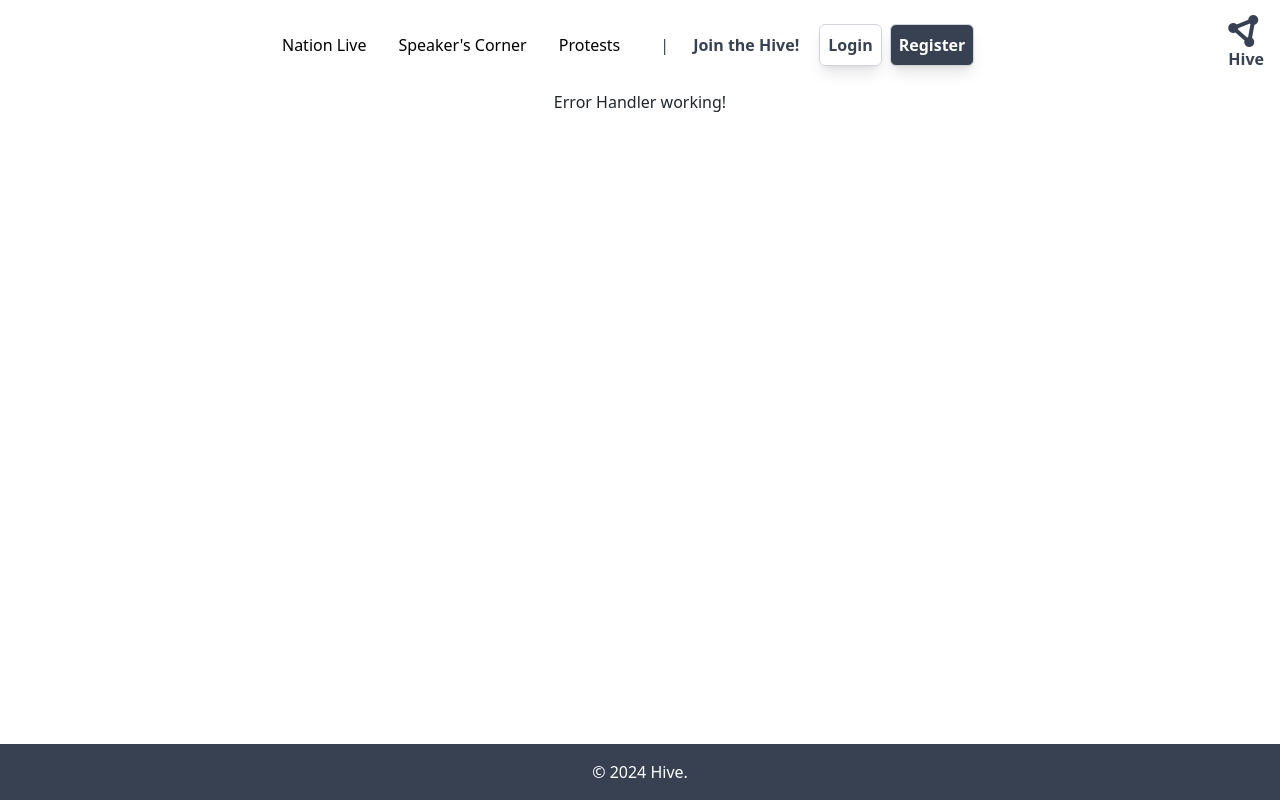
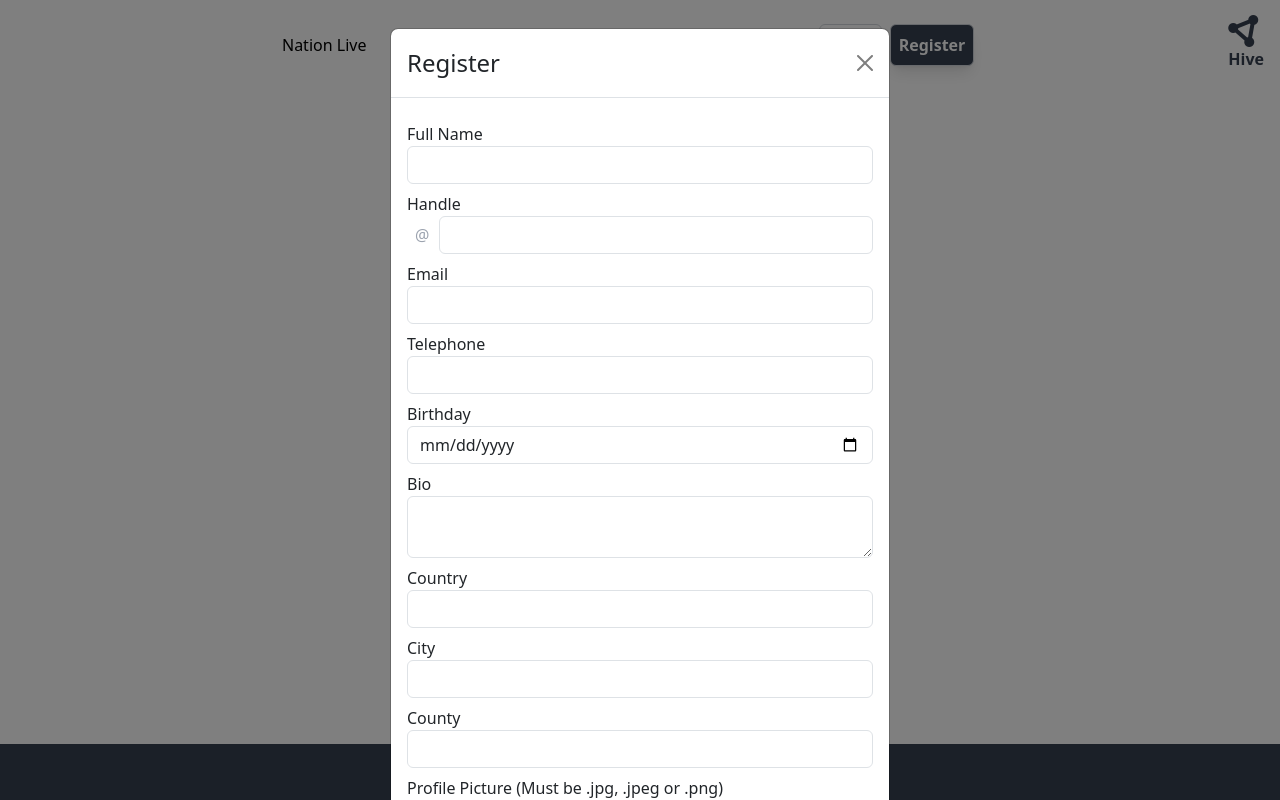
Before and after one commit to CraigAT1181/hive_fe, a React (Vite) app: page /register in a window 1280 px wide. Built offline with nearby package versions, Linux system fonts and the light colour scheme.

Commit message:
updated Register.jsx and api.js to enable registeration functionality

```diff
--- a/src/App.jsx
+++ b/src/App.jsx
@@ -21,6 +21,7 @@ const Notifications = lazy(() =>
 const Profile = lazy(() => import("./components/Profile/Profile"));
 const Settings = lazy(() => import("./components/Settings/Settings"));
 const Login = lazy(() => import("./components/SessionManager/Login"));
+const Register = lazy(() => import("./components/SessionManager/Register"));
 
 export default function App() {
   return (
@@ -46,6 +47,7 @@ export default function App() {
               <Route path="/protests" element={<Protests />} />
               <Route path="/settings" element={<Settings />} />
               <Route path="/login" element={<Login />} />
+              <Route path="/register" element={<Register />} />
               <Route path="/*" element={<ErrorHandler />} />
             </Routes>
           </Suspense>
--- a/src/api/api.js
+++ b/src/api/api.js
@@ -15,11 +15,15 @@ export const getUsers = async () => {
 
 export const registerUser = async (userDetails) => {
   try {
-    const { data } = await api.post("/users", userDetails);
-    return data;
+    const response = await api.post("/users", userDetails, {
+      headers: {
+        'Content-Type': 'multipart/form-data',
+      },
+    });
+    console.log('User registered successfully:', response.data);
+    return response;
   } catch (error) {
     console.error('Error registering user:', error);
-    throw error;
   }
 };
 
--- a/src/components/Header/HeaderDrawer.jsx
+++ b/src/components/Header/HeaderDrawer.jsx
@@ -20,35 +20,30 @@ export default function HeaderDrawer({ isDrawerOpen, toggleDrawer }) {
       className={`drawer-secondary transform ${
         isDrawerOpen ? "translate-x-0" : "-translate-x-full"
       } transition-transform`}
-      onClick={toggleDrawer}>
-      <div
-        className="drawer-primary"
-        onClick={(e) => e.stopPropagation()}>
-        <button
-          onClick={toggleDrawer}
-          className="drawer-close">
+      onClick={toggleDrawer}
+    >
+      <div className="drawer-primary" onClick={(e) => e.stopPropagation()}>
+        <button onClick={toggleDrawer} className="drawer-close">
           <svg
             className="w-6 h-6"
             fill="none"
             stroke="currentColor"
             viewBox="0 0 24 24"
-            xmlns="http://www.w3.org/2000/svg">
+            xmlns="http://www.w3.org/2000/svg"
+          >
             <path
               strokeLinecap="round"
               strokeLinejoin="round"
               strokeWidth="2"
-              d="M6 18L18 6M6 6l12 12"></path>
+              d="M6 18L18 6M6 6l12 12"
+            ></path>
           </svg>
         </button>
         <div className="drawer-user-section">
           {user ? (
             <>
               <div>
-                <img
-                  src={"/profile-pic.jpg"}
-                  className="profile-icon"
-                  alt=""
-                />
+                <img src={"/profile-pic.jpg"} className="profile-icon" alt="" />
               </div>
               <div>
                 <p className="mb-0">{user.full_name}</p>
@@ -62,14 +57,13 @@ export default function HeaderDrawer({ isDrawerOpen, toggleDrawer }) {
                 <p>Join the Hive!</p>
               </div>
               <div className="flex justify-center">
-                <button
-                  className="login-button"
-                  onClick={handleLogin}>
+                <button className="login-button" onClick={handleLogin}>
                   Login
                 </button>
                 <button
                   className="register-button"
-                  onClick={handleRegister}>
+                  onClick={() => navigate("/register")}
+                >
                   Register
                 </button>
               </div>
@@ -79,10 +73,7 @@ export default function HeaderDrawer({ isDrawerOpen, toggleDrawer }) {
         <hr />
 
         <nav className="drawer-nav">
-          <Link
-            to="/"
-            className="drawer-nav-item"
-            onClick={toggleDrawer}>
+          <Link to="/" className="drawer-nav-item" onClick={toggleDrawer}>
             <div className="flex">
               <div className="mr-4 w-6">
                 <i className="fa-solid fa-tower-broadcast"></i>
@@ -95,7 +86,8 @@ export default function HeaderDrawer({ isDrawerOpen, toggleDrawer }) {
           <Link
             to="/speakers-corner"
             className="drawer-nav-item"
-            onClick={toggleDrawer}>
+            onClick={toggleDrawer}
+          >
             <div className="flex">
               <div className="mr-4 w-6">
                 <i className="fa-solid fa-microphone"></i>
@@ -110,7 +102,8 @@ export default function HeaderDrawer({ isDrawerOpen, toggleDrawer }) {
               <Link
                 to="/community"
                 className="drawer-nav-item"
-                onClick={toggleDrawer}>
+                onClick={toggleDrawer}
+              >
                 <div className="flex">
                   <div className="mr-4 w-6">
                     <i className="fa-solid fa-users-line"></i>
@@ -123,7 +116,8 @@ export default function HeaderDrawer({ isDrawerOpen, toggleDrawer }) {
               <Link
                 to="/town-hall"
                 className="drawer-nav-item"
-                onClick={toggleDrawer}>
+                onClick={toggleDrawer}
+              >
                 <div className="flex">
                   <div className="mr-4 w-6">
                     <i className="fa-solid fa-house-flag"></i>
@@ -139,7 +133,8 @@ export default function HeaderDrawer({ isDrawerOpen, toggleDrawer }) {
           <Link
             to="/protests"
             className="drawer-nav-item"
-            onClick={toggleDrawer}>
+            onClick={toggleDrawer}
+          >
             <div className="flex">
               <div className="mr-4 w-6">
                 <i className="fa-solid fa-bullhorn"></i>
@@ -154,7 +149,8 @@ export default function HeaderDrawer({ isDrawerOpen, toggleDrawer }) {
               <Link
                 to="/messages"
                 className="drawer-nav-item"
-                onClick={toggleDrawer}>
+                onClick={toggleDrawer}
+              >
                 <div className="flex">
                   <div className="mr-4 w-6">
                     <i className="fa-solid fa-envelope"></i>
@@ -167,7 +163,8 @@ export default function HeaderDrawer({ isDrawerOpen, toggleDrawer }) {
               <Link
                 to="/messages"
                 className="drawer-nav-item"
-                onClick={toggleDrawer}>
+                onClick={toggleDrawer}
+              >
                 <div className="flex">
                   <div className="mr-4 w-6">
                     <i className="fa-solid fa-bell"></i>
@@ -181,7 +178,8 @@ export default function HeaderDrawer({ isDrawerOpen, toggleDrawer }) {
               <Link
                 to="/profile"
                 className="drawer-nav-item"
-                onClick={toggleDrawer}>
+                onClick={toggleDrawer}
+              >
                 <div className="flex  mt-16">
                   <div className="mr-4 w-6">
                     <i className="fa-solid fa-user"></i>
@@ -194,7 +192,8 @@ export default function HeaderDrawer({ isDrawerOpen, toggleDrawer }) {
               <Link
                 to="/settings"
                 className="drawer-nav-item"
-                onClick={toggleDrawer}>
+                onClick={toggleDrawer}
+              >
                 <div className="flex">
                   <div className="mr-4 w-6">
                     <i className="fa-solid fa-gear"></i>
@@ -209,9 +208,7 @@ export default function HeaderDrawer({ isDrawerOpen, toggleDrawer }) {
         </nav>
         {user && (
           <div className="flex justify-center">
-            <button
-              className="logout-button-drawer"
-              onClick={handleLogout}>
+            <button className="logout-button-drawer" onClick={handleLogout}>
               Logout
             </button>
           </div>
--- a/src/components/SessionManager/Register.jsx
+++ b/src/components/SessionManager/Register.jsx
@@ -1,8 +1,8 @@
 import React, { useState } from "react";
-import { register } from "../api/api";
+import { registerUser } from "../../api/api";
 import { useNavigate } from "react-router-dom";
 import { Modal, Alert } from "react-bootstrap";
-import PasswordChecker from "./PasswordChecker";
+import PasswordChecker from "../Utils/PasswordChecker";
 
 export default function Register() {
   const [isLoading, setIsLoading] = useState(false);
@@ -11,11 +11,18 @@ export default function Register() {
   const [retypePassword, setRetypePassword] = useState("");
   const [showPassword1, setShowPassword1] = useState(false);
   const [showPassword2, setShowPassword2] = useState(false);
+  const [profilePic, setProfilePic] = useState(null);
   const [formData, setFormData] = useState({
-    username: "",
+    email: "",
     password: "",
-    email: "",
-    postcode: "",
+    fullName: "",
+    handle: "",
+    telephone: "",
+    birthday: "",
+    bio: "",
+    country: "",
+    city: "",
+    county: "",
   });
 
   const navigate = useNavigate();
@@ -36,23 +43,44 @@ export default function Register() {
     }));
   };
 
+  const handleFileInput = (e) => {
+    setProfilePic(e.target.files[0]);
+  };
+
   const registrationHandler = async (e) => {
     e.preventDefault();
     setIsLoading(true);
-    const { username, password, email, postcode } = formData;
+
+    const data = new FormData();
+    data.append("email", formData.email);
+    data.append("password", formData.password);
+    data.append("full_name", formData.fullName);
+    data.append("handle", formData.handle);
+    data.append("telephone", formData.telephone);
+    data.append("birthday", formData.birthday);
+    data.append("bio", formData.bio);
+    data.append("country", formData.country);
+    data.append("city", formData.city);
+    data.append("county", formData.county);
+
+    if (profilePic) {
+      data.append("profile_pic", profilePic);
+    }
+
     if (formData.password !== retypePassword) {
       setIsLoading(false);
       setError("Passwords don't match, please try again.");
     } else {
-      register(username, email, password, postcode)
-        .then(({ message }) => {
-          if (message === "New user registered.") {
-            setIsLoading(false);
-            navigate("/login");
-          } else {
-            setIsLoading(false);
-            setError(message);
-          }
+      registerUser(data)
+        .then((response) => {
+          console.log(response, "Registration");
+          // if (user) {
+          //   setIsLoading(false);
+          //   navigate("/login");
+          // } else {
+          //   setIsLoading(false);
+          //   setError(message);
+          // }
         })
         .catch((error) => {
           setIsLoading(false);
@@ -75,9 +103,7 @@ export default function Register() {
     );
 
   return (
-    <Modal
-      show={show}
-      onHide={handleClose}>
+    <Modal show={show} onHide={handleClose}>
       <Modal.Header closeButton>
         <Modal.Title>Register</Modal.Title>
       </Modal.Header>
@@ -85,14 +111,122 @@ export default function Register() {
         {error && <Alert variant="danger">{error}</Alert>}
         <form onSubmit={registrationHandler}>
           <div className="form-group mt-2">
-            <label htmlFor="username">Username</label>
+            <label htmlFor="fullName">Full Name</label>
             <input
-              id="username"
+              id="fullName"
               type="text"
               className="form-control"
-              name="username"
-              value={formData.username}
+              name="fullName"
+              value={formData.fullName}
               onChange={handleInput}
+              required
+            />
+          </div>
+          <div className="form-group mt-2">
+            <label htmlFor="handle">Handle</label>
+            <div className="flex relative items-center">
+              <span className="absolute left-2 text-gray-400">@</span>
+              <input
+                id="handle"
+                type="text"
+                className="form-control ml-8"
+                name="handle"
+                value={formData.handle}
+                onChange={handleInput}
+                required
+              />
+            </div>
+          </div>
+          <div className="form-group mt-2">
+            <label htmlFor="email">Email</label>
+            <input
+              id="email"
+              type="email"
+              className="form-control"
+              name="email"
+              value={formData.email}
+              onChange={handleInput}
+              required
+            />
+          </div>
+          <div className="form-group mt-2">
+            <label htmlFor="telephone">Telephone</label>
+            <input
+              id="telephone"
+              type="tel"
+              className="form-control"
+              name="telephone"
+              value={formData.telephone}
+              onChange={handleInput}
+            />
+          </div>
+          <div className="form-group mt-2">
+            <label htmlFor="birthday">Birthday</label>
+            <input
+              id="birthday"
+              type="date"
+              className="form-control"
+              name="birthday"
+              value={formData.birthday}
+              onChange={handleInput}
+            />
+          </div>
+          <div className="form-group mt-2">
+            <label htmlFor="bio">Bio</label>
+            <textarea
+              id="bio"
+              className="form-control"
+              name="bio"
+              value={formData.bio}
+              onChange={handleInput}
+            />
+          </div>
+          <div className="form-group mt-2">
+            <label htmlFor="country">Country</label>
+            <input
+              id="country"
+              type="text"
+              className="form-control"
+              name="country"
+              value={formData.country}
+              onChange={handleInput}
+              required
+            />
+          </div>
+          <div className="form-group mt-2">
+            <label htmlFor="city">City</label>
+            <input
+              id="city"
+              type="text"
+              className="form-control"
+              name="city"
+              value={formData.city}
+              onChange={handleInput}
+              required
+            />
+          </div>
+          <div className="form-group mt-2">
+            <label htmlFor="county">County</label>
+            <input
+              id="county"
+              type="text"
+              className="form-control"
+              name="county"
+              value={formData.county}
+              onChange={handleInput}
+              required
+            />
+          </div>
+          <div className="form-group mt-2">
+            <label htmlFor="profile_pic">
+              Profile Picture (Must be .jpg, .jpeg or .png)
+            </label>
+            <input
+              id="profile_pic"
+              type="file"
+              className="form-control"
+              name="profile_pic"
+              onChange={handleFileInput}
             />
           </div>
           <div className="form-group mt-2">
@@ -106,20 +240,24 @@ export default function Register() {
                 value={formData.password}
                 onChange={handleInput}
                 style={{ paddingRight: "40px" }}
+                required
               />
               <button
-                className="text-green-900 cursor-pointer bg-transparent absolute top-2 right-2"
+                className="text-gray-700 cursor-pointer bg-transparent absolute top-2 right-2"
                 onClick={togglePassword1Visibility}
-                type="button">
+                type="button"
+              >
                 <i
                   className={`fa-solid ${
-                    showPassword1 ? "fa-eye" : "fa-eye-slash"
-                  }`}></i>
+                    showPassword1 ? "fa-eye-slash" : "fa-eye"
+                  }`}
+                ></i>
               </button>
             </div>
+          </div>
           <div className="form-group mt-2">
+            <label htmlFor="password2">Re-type Password</label>
             <div style={{ position: "relative" }}>
-                <label htmlFor="password2">Re-type Password</label>
               <input
                 id="password2"
                 type={showPassword2 ? "text" : "password"}
@@ -128,46 +266,24 @@ export default function Register() {
                 value={retypePassword}
                 onChange={({ target }) => setRetypePassword(target.value)}
                 style={{ paddingRight: "40px" }}
+                required
               />
               <button
-                  className="text-green-900 cursor-pointer bg-transparent absolute top-8 right-2"
+                className="text-gray-700 cursor-pointer bg-transparent absolute top-2 right-2"
                 onClick={togglePassword2Visibility}
-                  type="button">
+                type="button"
+              >
                 <i
                   className={`fa-solid ${
-                      showPassword2 ? "fa-eye" : "fa-eye-slash"
-                    }`}></i>
+                    showPassword2 ? "fa-eye-slash" : "fa-eye"
+                  }`}
+                ></i>
               </button>
             </div>
           </div>
           <PasswordChecker password={formData.password} />
-          </div>
-          <div className="form-group mt-2">
-            <label htmlFor="email">Email</label>
-            <input
-              id="email"
-              type="text"
-              className="form-control"
-              name="email"
-              value={formData.email}
-              onChange={handleInput}
-            />
-          </div>
-          <div className="form-group mt-2">
-            <label htmlFor="postcode">Postcode</label>
-            <input
-              id="postcode"
-              type="text"
-              className="form-control"
-              name="postcode"
-              value={formData.postcode}
-              onChange={handleInput}
-            />
-          </div>
           <div className="d-flex justify-content-center mt-4">
-            <button
-              className="bg-green-950 text-white p-2 rounded-md"
-              type="submit">
+            <button className="confirm-button" type="submit">
               Confirm
             </button>
           </div>
--- a/src/components/Utils/PasswordChecker.jsx
+++ b/src/components/Utils/PasswordChecker.jsx
@@ -0,0 +1,43 @@
+import React, { useState } from "react";
+
+export default function PasswordChecker({ password }) {
+  // Define regex patterns for password constraints
+  const lowercasePattern = /[a-z]/;
+  const uppercasePattern = /[A-Z]/;
+  const digitPattern = /\d/;
+  const lengthCheck = /.{8,}/;
+
+  // Initialize state for password conditions
+  const [hasLowercase, setHasLowercase] = useState(false);
+  const [hasUppercase, setHasUppercase] = useState(false);
+  const [hasDigit, setHasDigit] = useState(false);
+  const [isLongEnough, setIsLongEnough] = useState(false);
+
+  // Check password conditions
+  const checkPasswordStrength = (password) => {
+    setHasLowercase(lowercasePattern.test(password));
+    setHasUppercase(uppercasePattern.test(password));
+    setHasDigit(digitPattern.test(password));
+    setIsLongEnough(lengthCheck.test(password));
+  };
+
+  // Render tick or cross based on password conditions
+  const renderCondition = (condition) => {
+    return condition ? "✔️" : "❌";
+  };
+
+  // Check password strength when password changes
+  React.useEffect(() => {
+    checkPasswordStrength(password);
+  }, [password]);
+
+  // Render password strength indicator
+  return (
+    <div className="d-flex-col mt-3">
+      <div>{renderCondition(hasLowercase)} Has a lowercase character </div>
+      <div>{renderCondition(hasUppercase)} Has an uppercase character</div>
+      <div>{renderCondition(hasDigit)} Has at least 1 digit</div>
+      <div>{renderCondition(isLongEnough)} Is at least 8 characters long</div>
+    </div>
+  );
+}
```
Lines whose indentation alone changed are shown as unchanged.
